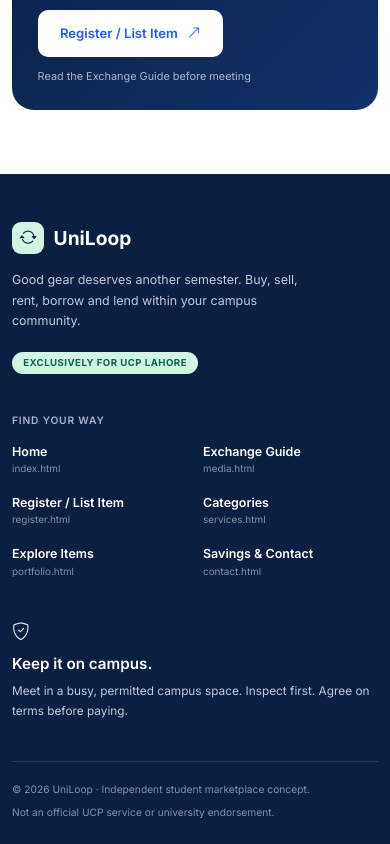
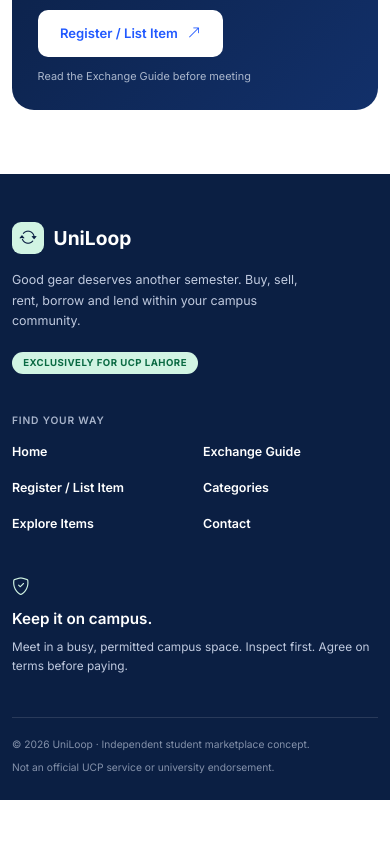
Before and after one commit to tahak5227/web-project-L1F24BSCS0245-, a plain HTML site: page portfolio.html in a window 390 px wide. Shown: the part 4585-5429 px from the top of the page. After the commit the page ends 5385 px from the top, so only its background shows below. Drawn offline with nearby package versions, Linux system fonts and the light colour scheme.

Commit message:
Fixed some Typos

```diff
--- a/css/contact.css
+++ b/css/contact.css
@@ -16,7 +16,6 @@
   --sand-ink: #8a5a00;
   --white: #fff;
   --r-xl: 22px;
-  --r-lg: 14px;
   --r-md: 10px;
 }
 
@@ -304,7 +303,6 @@ a {
 }
 input[type="text"],
 input[type="email"],
-input[type="number"],
 select,
 textarea {
   width: 100%;
@@ -601,12 +599,6 @@ textarea:focus {
 
 /* Breakpoint 1: small laptops and tablets landscape */
 @media (max-width: 1199.98px) {
-  .calc-grid {
-    grid-template-columns: minmax(0, 20rem) 1fr;
-  }
-  .trio {
-    grid-template-columns: 1fr;
-  }
   .end-grid {
     grid-template-columns: 1fr 1.4fr;
   }
@@ -630,12 +622,8 @@ textarea:focus {
   .about-inner {
     gap: 2rem;
   }
-  .calc-grid,
   .contact-grid {
     grid-template-columns: 1fr;
-  }
-  .trio {
-    grid-template-columns: repeat(3, 1fr);
   }
   .block {
     padding: 3rem 0;
@@ -647,18 +635,11 @@ textarea:focus {
   .about-img {
     height: 16rem;
   }
-  .trio {
-    grid-template-columns: 1fr;
-  }
   .form-grid {
     grid-template-columns: 1fr;
   }
   .contact-card {
     padding: 1.3rem;
-  }
-  .field-pair {
-    grid-template-columns: 1fr;
-    gap: 0;
   }
   .end-grid {
     grid-template-columns: 1fr;
@@ -672,7 +653,6 @@ textarea:focus {
   * {
     transition: none !important;
   }
-  .result:hover,
   .btn-main:hover {
     transform: none;
   }
--- a/portfolio.html
+++ b/portfolio.html
@@ -49,7 +49,7 @@
                         <li class="nav-item"><a class="nav-link" href="services.html">Categories</a></li>
                         <li class="nav-item"><a class="nav-link active" aria-current="page"
                                 href="portfolio.html">Explore Items</a></li>
-                        <li class="nav-item"><a class="nav-link" href="contact.html">Savings &amp; Contact</a></li>
+                        <li class="nav-item"><a class="nav-link" href="contact.html">Contact</a></li>
                     </ul>
                 </div>
             </div>
@@ -338,12 +338,12 @@
                 <div class="foot-links">
                     <h4>Find your way</h4>
                     <ul>
-                        <li><a href="index.html">Home<small>index.html</small></a></li>
-                        <li><a href="media.html">Exchange Guide<small>media.html</small></a></li>
-                        <li><a href="register.html">Register / List Item<small>register.html</small></a></li>
-                        <li><a href="services.html">Categories<small>services.html</small></a></li>
-                        <li><a href="portfolio.html">Explore Items<small>portfolio.html</small></a></li>
-                        <li><a href="contact.html">Savings &amp; Contact<small>contact.html</small></a></li>
+                        <li><a href="index.html">Home</a></li>
+                        <li><a href="media.html">Exchange Guide</a></li>
+                        <li><a href="register.html">Register / List Item</a></li>
+                        <li><a href="services.html">Categories</a></li>
+                        <li><a href="portfolio.html">Explore Items</a></li>
+                        <li><a href="contact.html">Contact</a></li>
                     </ul>
                 </div>
 
```
Also changed, not shown: contact.html (+8 -7 lines).
